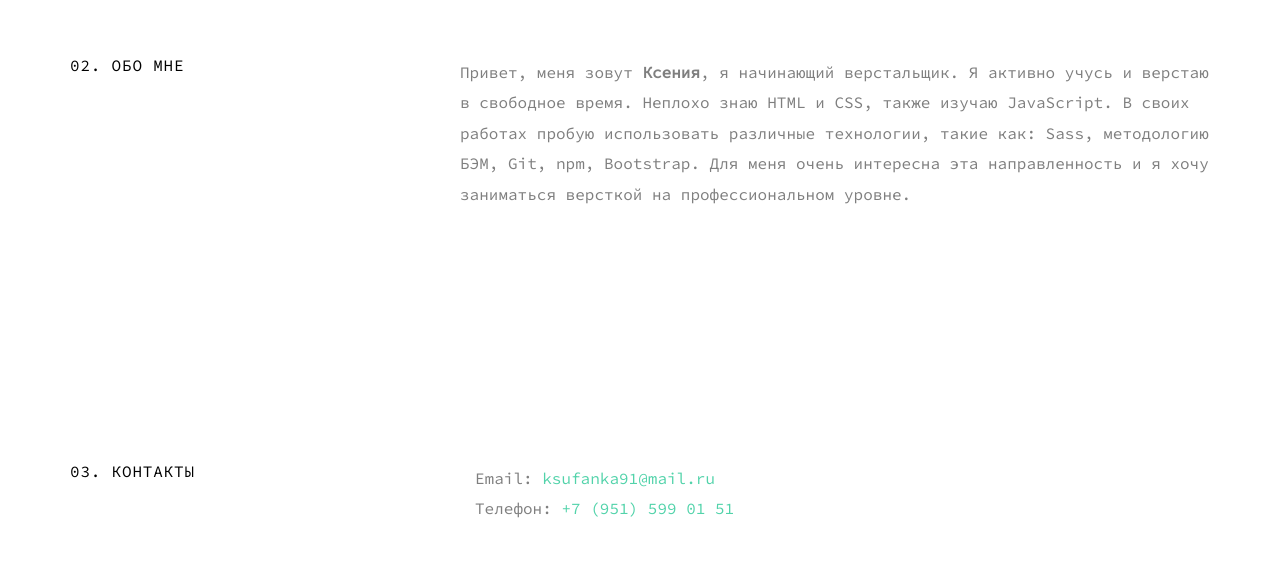
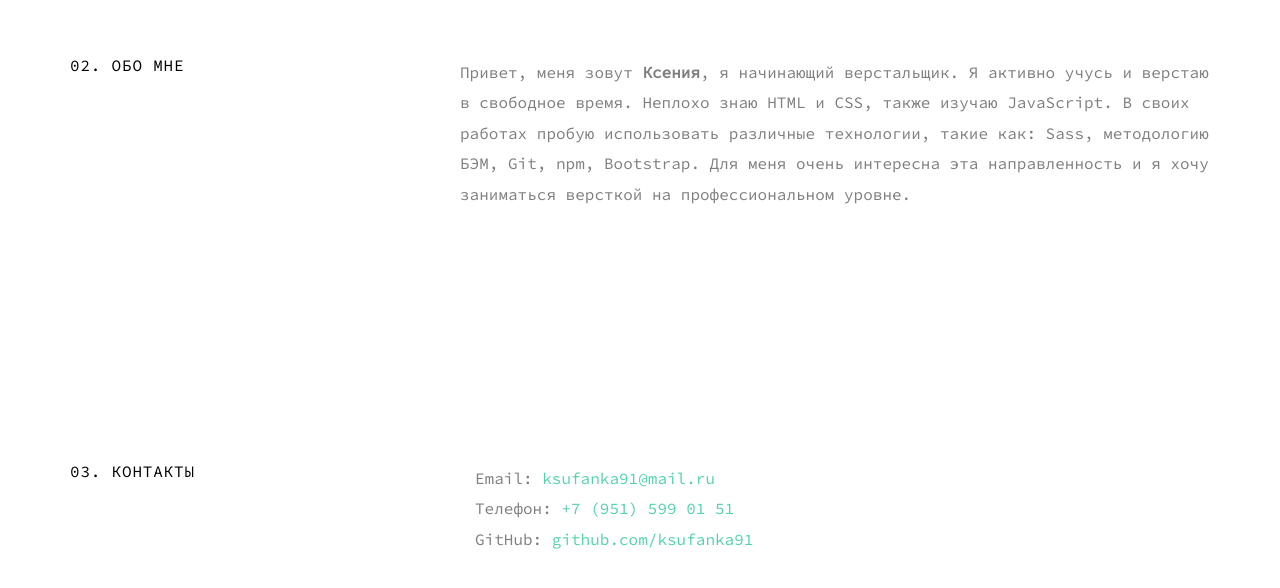
Before and after one commit to ksufanka91/ksufanka91.github.io, a plain HTML site: page index.html in a window 1280 px wide. Shown: the part 1519-2107 px from the top of the page. Drawn offline with Linux system fonts and the light colour scheme.

Commit message:
add GitHub contacts

```diff
--- a/index.html
+++ b/index.html
@@ -184,6 +184,7 @@
                 <div class="col-md-12">
                     <div class="mb-1">Email: <a href="mailto:ksufanka91@mail.ru">ksufanka91@mail.ru</a></div>
                     <div>Телефон: <a href="tel:+79515990151">+7 (951) 599 01 51</a></div>
+                    <div>GitHub: <a href="https://github.com/ksufanka91">github.com/ksufanka91</a></div>
                 </div>
             </div>
         </div>
```
